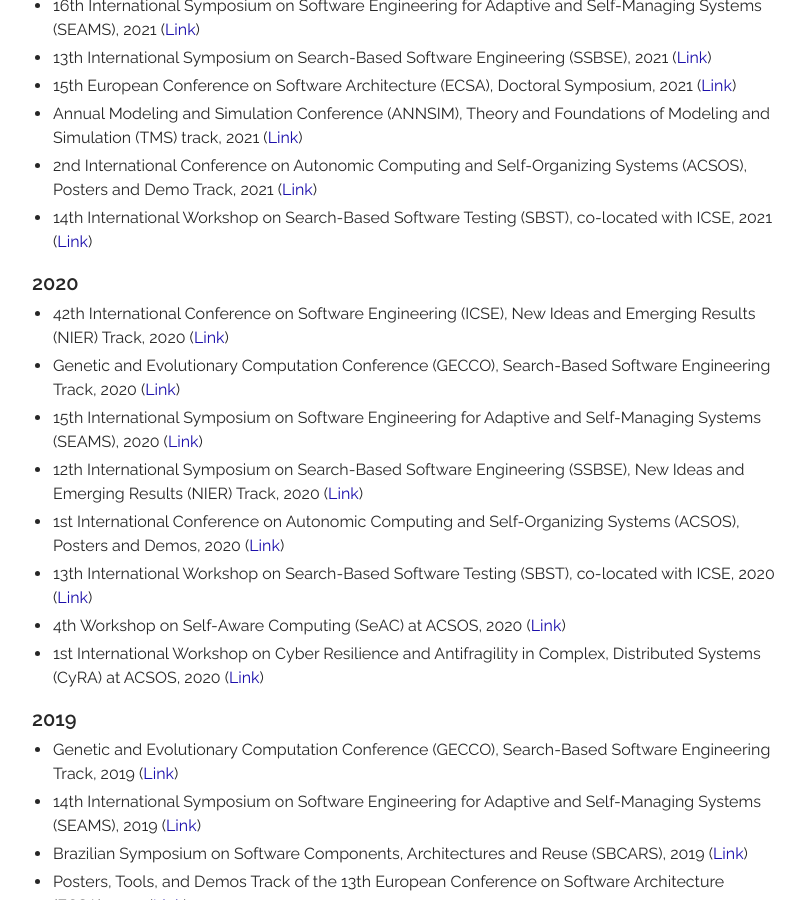
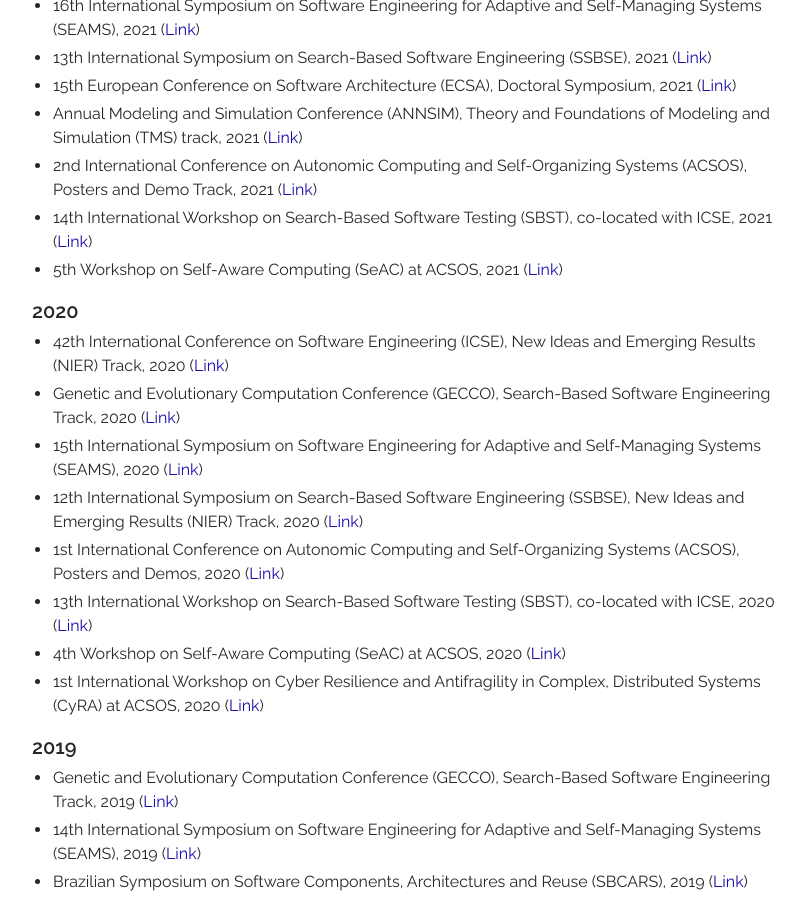
Before and after one commit to thomas-vogel/thomas-vogel.github.io, a Jekyll site: the page built from _pages/activities.md, in a window 1280 px wide and 900 px high, scrolled down 1543 px. Shown: the whole window, without its empty margins (233-1038 px from the left). Built offline with Jekyll 4.4.1, drawn with Linux system fonts in a browser that asks for light colours.

Commit message:
Add SeAC'21 PC.

```diff
--- a/_pages/activities.md
+++ b/_pages/activities.md
@@ -50,6 +50,7 @@
 * Annual Modeling and Simulation Conference (ANNSIM), Theory and Foundations of Modeling and Simulation (TMS) track, 2021 ([Link](http://www.sce.carleton.ca/faculty/wainer/DEVS21/){:target="_blank"})
 * 2nd International Conference on Autonomic Computing and Self-Organizing Systems (ACSOS), Posters and Demo Track, 2021 ([Link](https://conf.researchr.org/track/acsos-2021/acsos-2021-posters-and-demos){:target="_blank"})
 * 14th International Workshop on Search-Based Software Testing (SBST), co-located with ICSE, 2021 ([Link](https://sbst21.github.io/){:target="_blank"})
+* 5th Workshop on Self-Aware Computing (SeAC) at ACSOS, 2021 ([Link](http://seac2021.informatik.uni-wuerzburg.de/){:target="_blank"})
 
 ### 2020
 * 42th International Conference on Software Engineering (ICSE), New Ideas and Emerging Results (NIER) Track, 2020 ([Link](https://conf.researchr.org/track/icse-2020/icse-2020-New-Ideas-and-Emerging-Results){:target="_blank"})
```
